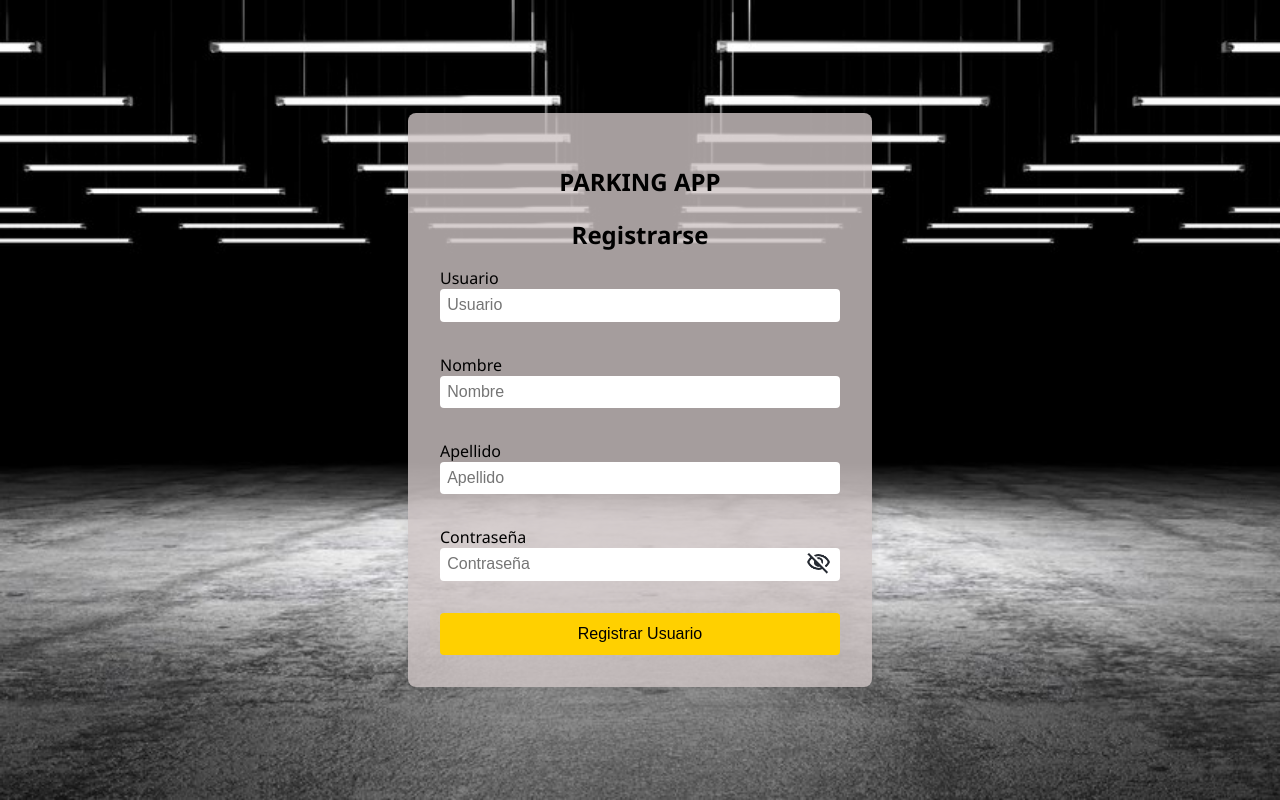
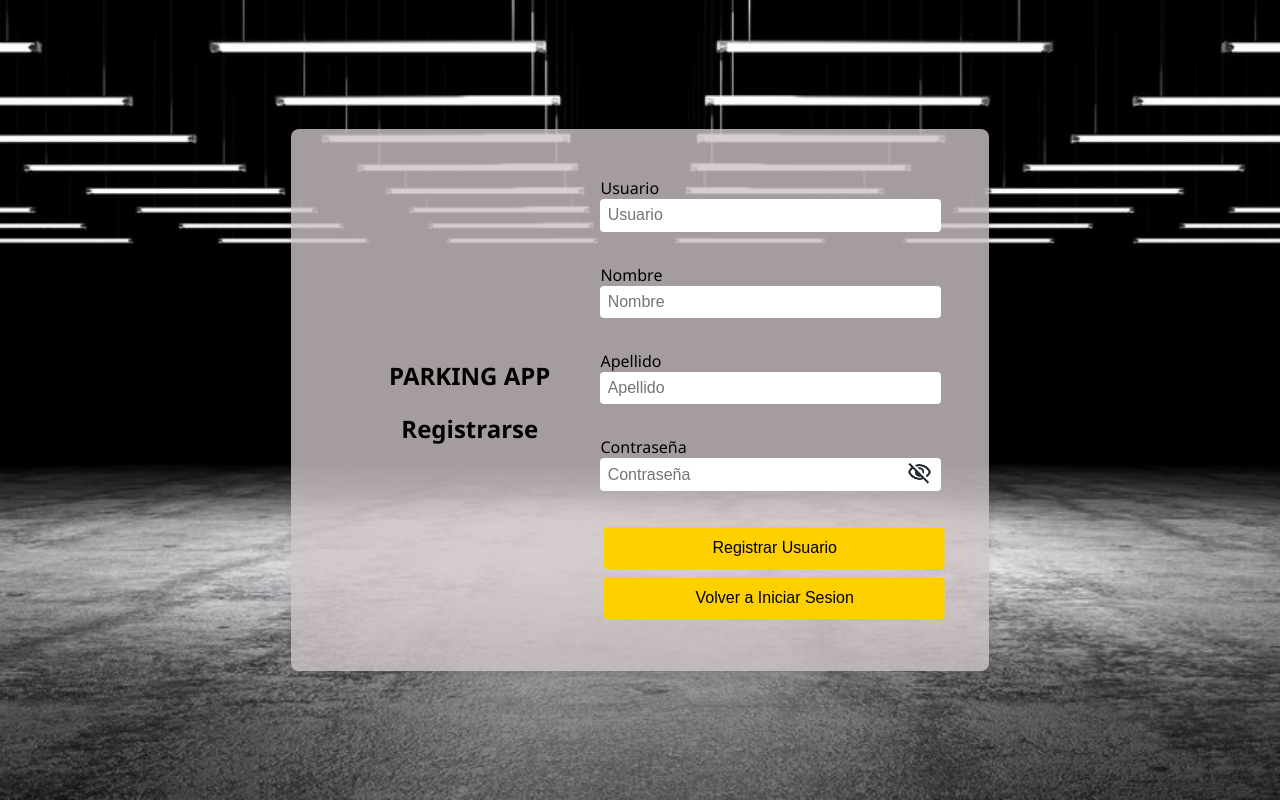
Before and after one commit to Frannco19/CocheraProyect, an Angular app: page /register in a window 1280 px wide. Built offline with nearby package versions, Linux system fonts and the light colour scheme.

Commit message:
Cambios de estilos Register y Nfound

```diff
--- a/src/app/pages/login/login.component.html
+++ b/src/app/pages/login/login.component.html
@@ -27,7 +27,7 @@
 
                     <section class="loginbutton">
                         <div class="buttonLog">
-                            <button [disabled]="loginForm.invalid" class="button" type="submit"><span> Iniciar Sesion
+                            <button class="button" type="submit"><span> Iniciar Sesion
                                 </span></button>
                         </div>
                     </section>
@@ -35,7 +35,12 @@
             </section>
             <footer>
                 <p class="footer-description">¿Todavia no estas registrado?</p>
-                <a class="buttonRegister" [routerLink]="['/register']" routerLinkActive="link-active">Registrarse</a>
+                <section class="loginbutton">
+                    <div class="buttonLog">
+                        <button class="button" [routerLink]="['/register']"><span> Registrarse
+                            </span></button>
+                    </div>
+                </section>
             </footer>
         </section>
 
--- a/src/app/pages/login/login.component.ts
+++ b/src/app/pages/login/login.component.ts
@@ -22,15 +22,27 @@ export class LoginComponent {
     this.showPassword = !this.showPassword;
   }
   errorLogin = false;
-  async login(loginForm: NgForm){
-    const {username, password} = loginForm.value;
-    const loginData = {username, password};
 
-    const res = await this.authService.login(loginData)
+  async login(loginForm: NgForm) {
+    const { username, password } = loginForm.value;
 
-    if(res?.statusText === "OK") this.router.navigate(['/state-garage']);
-    else this.errorLogin = true, this.loginFail();
+    if (!username || !password) {
+      this.errorLogin = true;
+      this.LoginEmptyFields();
+      return;
+    }
+
+    const loginData = { username, password };
+    const res = await this.authService.login(loginData);
+
+    if (res?.statusText === "OK") {
+      this.router.navigate(['/state-garage']);
+    } else {
+      this.errorLogin = true;
+      this.loginFail();
+    }
   }
+
 
   loginFail() {
     Swal.fire({
@@ -55,4 +67,27 @@ export class LoginComponent {
     });
   }
 
+  LoginEmptyFields(){
+    Swal.fire({
+      title: "Campo/s vacio!",
+      willOpen: () => {
+        const titleEl = document.querySelector('.swal2-title') as HTMLElement;
+        const contentEl = document.querySelector('.swal2-html-container') as HTMLElement;
+        const confirmButton = document.querySelector('.swal2-confirm') as HTMLElement;
+        if (titleEl) {
+          titleEl.style.fontFamily = "'Segoe UI', Tahoma, Geneva, Verdana, sans-serif";
+        }
+        if (contentEl) {
+          contentEl.style.fontFamily = "'Segoe UI', Tahoma, Geneva, Verdana, sans-serif";
+        }
+        if (confirmButton){
+          confirmButton.style.backgroundColor = '#ffd000';
+          confirmButton.style.color = 'black';
+          confirmButton.style.border = 'none';
+        }
+      },
+      confirmButtonText: "Intentar de nuevo"
+    });
+  }
+
 }
--- a/src/app/pages/not-found/not-found.component.html
+++ b/src/app/pages/not-found/not-found.component.html
@@ -1 +1,12 @@
-<p>404 not found</p>
+<main>
+    <header>
+        <h1>PARKING APP Pagina No encontrada!</h1>
+    </header>
+    <section>
+        <div class="buttonLog">
+            <button class="button" [routerLink]="['/login']"><span> Volver a Iniciar Sesion
+                </span></button>
+        </div>
+    </section>
+
+</main>
--- a/src/app/pages/not-found/not-found.component.scss
+++ b/src/app/pages/not-found/not-found.component.scss
@@ -0,0 +1,34 @@
+main {
+    display: flex;
+    justify-content: center;
+    align-items: center;
+    height: 100vh;
+    width: 100vw;
+    background-image: url(./../../../../public/img/fondoGarage.jpg);
+    background-size: cover;
+    background-position: center;
+    margin: 0;
+    padding: 0;
+    box-sizing: border-box;
+}
+
+h1{
+    font-family: 'Segoe UI', Tahoma, Geneva, Verdana, sans-serif;
+    color: white;
+}
+
+.buttonLog {
+    text-align: center;
+}
+
+.buttonLog button {
+    width: 100%;
+    padding: 0.75rem;
+    border: none;
+    border-radius: 4px;
+    background-color: #ffd000;
+    color: rgb(0, 0, 0);
+    font-size: 1rem;
+    cursor: pointer;
+    margin: 4px;
+}
--- a/src/app/pages/not-found/not-found.component.ts
+++ b/src/app/pages/not-found/not-found.component.ts
@@ -1,9 +1,10 @@
 import { Component } from '@angular/core';
+import { RouterModule } from '@angular/router';
 
 @Component({
   selector: 'app-not-found',
   standalone: true,
-  imports: [],
+  imports: [RouterModule],
   templateUrl: './not-found.component.html',
   styleUrl: './not-found.component.scss'
 })
--- a/src/app/pages/register/register.component.html
+++ b/src/app/pages/register/register.component.html
@@ -1,12 +1,12 @@
 <main>
-    <section class="login">
-        <header>
-            <h1 class="loginTitle"> PARKING APP</h1>
-            <h1 class="loginTitle"> Registrarse</h1>
+    <section class="register">
+        <header class="registerSection">
+            <h1 class="registerTitle"> PARKING APP</h1>
+            <h1 class="registerTitle"> Registrarse</h1>
         </header>
-        <section class="loginContent">
+        <section class="registerContent">
             <form #registerForm="ngForm" (ngSubmit)="register(registerForm)">
-                <section class="loginFields">
+                <section class="registerFields">
                     <div>
                         <label for="username">Usuario </label>
                         <input type="text" id="username" placeholder="Usuario" name="username" ngModel required>
@@ -21,22 +21,24 @@
                     </div>
                     <div class="input-container">
                         <label for="password">Contraseña</label>
-                        <input [type]="showPassword ? 'text' : 'password'" id="password" placeholder="Contraseña"
-                            name="password" ngModel required>
+                        <input [type]="showPassword ? 'text' : 'password'" id="password" placeholder="Contraseña" name="password" ngModel required>
 
                         <button type="button" (click)="togglePasswordVisibility()">
                             <img [src]="showPassword ? 'img/icons/EyeOpen.png' : 'img/icons/EyeClose.png'"
                                 alt="Toggle Password Visibility" style="width: 25px; height: 25px;">
                         </button>
                     </div>
-                    @if(errorRegister) {
-                        <p>Error en login</p>
-                    }
                 </section>
 
-                <section class="loginbutton">
+                <section>
                     <div class="buttonLog">
-                        <button [disabled]="registerForm.invalid" class="button" type="submit"><span> Registrar Usuario
+                        <button class="button" type="submit"><span> Registrar Usuario
+                            </span></button>
+                    </div>
+                </section>
+                <section>
+                    <div class="buttonLog">
+                        <button class="button" [routerLink]="['/login']"><span> Volver a Iniciar Sesion
                             </span></button>
                     </div>
                 </section>
--- a/src/app/pages/register/register.component.scss
+++ b/src/app/pages/register/register.component.scss
@@ -12,57 +12,46 @@ main {
     box-sizing: border-box;
 }
 
-.WelcomeLogin {
-    width: 45%;
-    text-align: right;
-    padding: 20px;
-}
 
-.WelcomeLogin h2 {
-    font-size: 36px;
-    color: #ffd000;
-    font-family: 'Segoe UI', Tahoma, Geneva, Verdana, sans-serif;
-}
-
-.login-container {
+.register {
     display: flex;
     justify-content: space-between;
     align-items: center;
     padding: 20px;
-    height: 100vh;
 }
 
-.login {
+.registerSection{
+    padding: 50px;
+}
+
+.register {
     font-family: 'Segoe UI', Tahoma, Geneva, Verdana, sans-serif;
     background-color: rgba(207, 197, 197, 0.8);
-    padding: 2rem;
+    padding: 3rem;
     border-radius: 8px;
     box-shadow: 0 4px 8px rgba(0, 0, 0, 0.1);
-    width: 60vh;
-    max-width: 400px;
     display: flex;
-    flex-direction: column;
     justify-content: space-between;
 }
 
-.loginTitle {
+.registerTitle {
     text-align: center;
     font-size: 1.5rem;
     margin-bottom: 1rem;
 }
 
-.loginContent form {
+.registerContent form {
     display: flex;
     flex-direction: column;
     flex: 1;
     justify-content: center;
 }
 
-.loginFields div {
+.registerFields div {
     margin-bottom: 2rem;
 }
 
-.loginFields input {
+.registerFields input {
     width: 100%;
     padding: 0.45rem;
     border: none;
@@ -87,6 +76,7 @@ main {
     color: rgb(0, 0, 0);
     font-size: 1rem;
     cursor: pointer;
+    margin: 4px;
 }
 
 .buttonLog button:hover {
@@ -105,17 +95,6 @@ main {
     justify-content: center;
 }
 
-.buttonRegister {
-    display: flex;
-    width: 100%;
-    padding: 0.75rem;
-    border: none;
-    border-radius: 4px;
-    color: rgb(0, 0, 0);
-    font-size: 1rem;
-    cursor: pointer;
-    justify-content: center;
-}
 
 .input-container {
     position: relative;
--- a/src/app/pages/register/register.component.ts
+++ b/src/app/pages/register/register.component.ts
@@ -22,8 +22,13 @@ export class RegisterComponent {
   }
 
   async register(registerForm: NgForm) {
-    const { username, nombre, apellido, password } = registerForm.value;
-    const registerData = { username, nombre, apellido, password };
+    const {username, nombre, apellido, password} = registerForm.value;
+    if (!username || !nombre || !apellido || !password) {
+      this.errorRegister = true;
+      this.registerFail(); // Llamar al mensaje de campos vacíos
+      return;
+    }
+    const registerData = {username, nombre, apellido, password};
 
     const res = await this.authService.register(registerData)
 
@@ -47,8 +52,29 @@ export class RegisterComponent {
           }
         })
       ));
-    } else this.errorRegister= true;
+    } else this.errorRegister= true, this.registerFail();
+  }
 
-
+  registerFail() {
+    Swal.fire({
+      title: "Campo/s incompleto!",
+      willOpen: () => {
+        const titleEl = document.querySelector('.swal2-title') as HTMLElement;
+        const contentEl = document.querySelector('.swal2-html-container') as HTMLElement;
+        const confirmButton = document.querySelector('.swal2-confirm') as HTMLElement;
+        if (titleEl) {
+          titleEl.style.fontFamily = "'Segoe UI', Tahoma, Geneva, Verdana, sans-serif";
+        }
+        if (contentEl) {
+          contentEl.style.fontFamily = "'Segoe UI', Tahoma, Geneva, Verdana, sans-serif";
+        }
+        if (confirmButton){
+          confirmButton.style.backgroundColor = '#ffd000';
+          confirmButton.style.color = 'black';
+          confirmButton.style.border = 'none';
+        }
+      },
+      confirmButtonText: "Intentar de nuevo"
+    });
   }
 }
--- a/src/app/services/data-auth.service.ts
+++ b/src/app/services/data-auth.service.ts
@@ -66,7 +66,7 @@ export class DataAuthService {
   }
 
   async register(registerData: Register) {
-    const res = await fetch('http://localhost:4000/register', {
+    const res = await fetch(environment.API_URL+'register', {
         method: 'POST',
         headers: {
             'Content-Type': 'application/json'
```
Also changed, not shown: src/app/app.routes.ts (+1 -6 lines).
